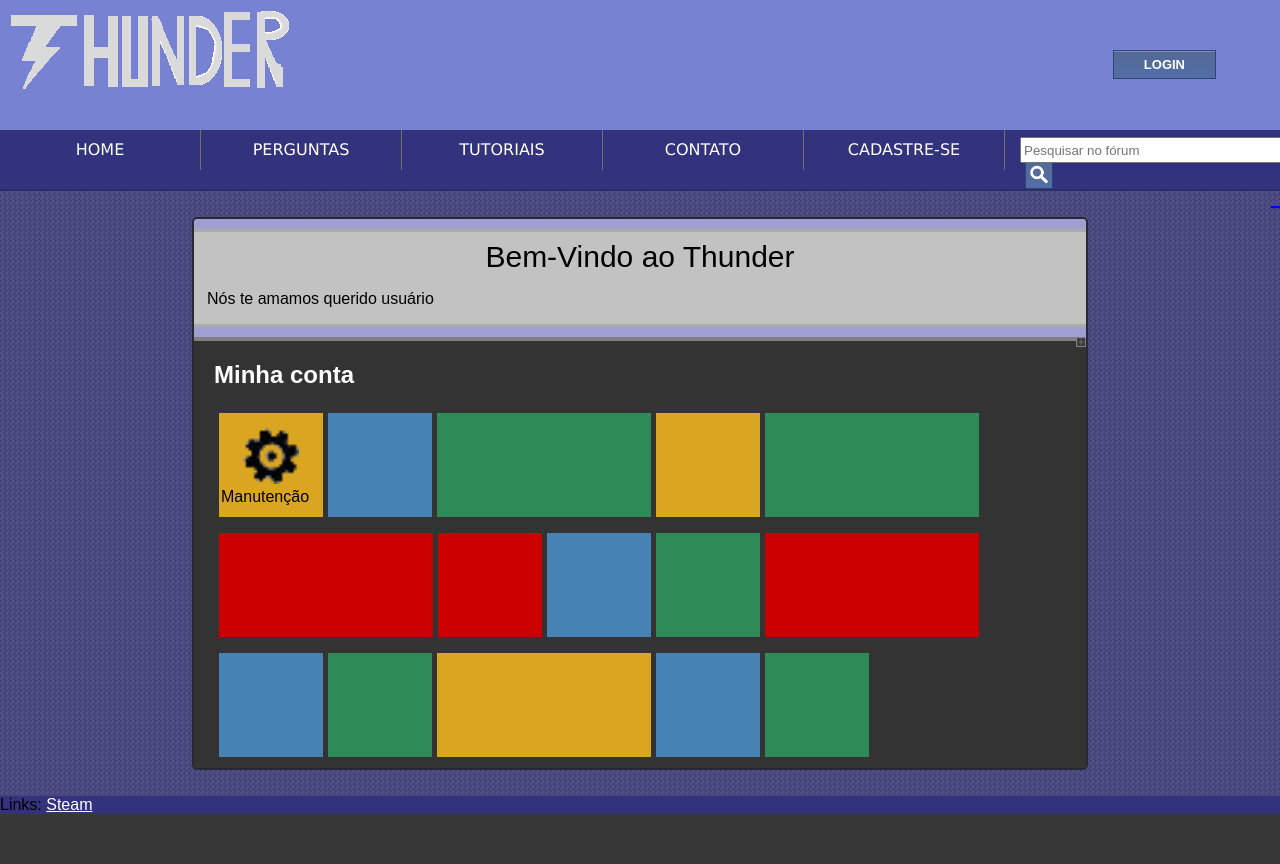
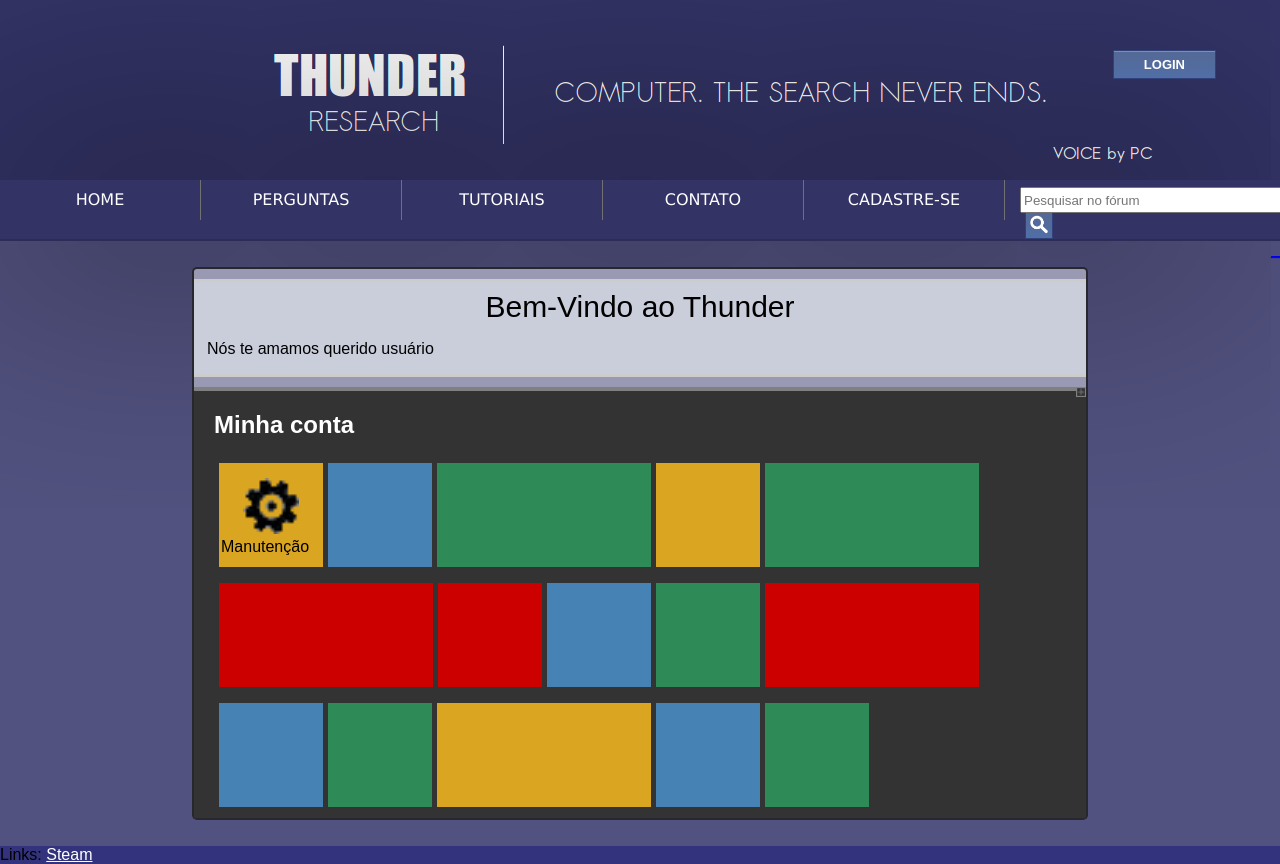
Before and after one commit to JumperLuko/Thunder-Forum-Informatica, a PHP site: page /index.html in a window 1280 px wide. Before the commit the page ends 814 px from the top, so only its background shows below. Run offline with PHP 8.4, Linux system fonts and the light colour scheme.

Commit message:
2015-08-27 Backup V1.8 melhorando visual geral com sombras

```diff
--- a/html/contato.html
+++ b/html/contato.html
@@ -11,7 +11,7 @@
 
 <body>
     <header>
-		<a href="index.html"><img src="../images/logo.png"></a>
+		<a href="../index.html"><img src="../images/logo.png"></a>
         <a href="login.html" class="ButtonLogin">LOGIN</a>
     </header>
 
--- a/html/perguntas.html
+++ b/html/perguntas.html
@@ -11,7 +11,7 @@
 
 <body>
     <header>
-		<a href="index.html"><img src="../images/logo.png"></a>
+		<a href="../index.html"><img src="../images/logo.png"></a>
         <a href="login.html" class="ButtonLogin">LOGIN</a>
     </header>
 
--- a/html/tutoriais.html
+++ b/html/tutoriais.html
@@ -11,7 +11,7 @@
 
 <body>
     <header>
-		<a href="index.html"><img src="../images/logo.png"></a>
+		<a href="../index.html"><img src="../images/logo.png"></a>
         <a href="login.html" class="ButtonLogin">LOGIN</a>
     </header>
 
--- a/index.html
+++ b/index.html
@@ -13,7 +13,7 @@
 
 <body>
     <header>
-    	<a href="index.html"><img src="images/logo.png"></a>
+
         <a href="html/login.html" class="ButtonLogin">LOGIN</a>
     </header>
 
@@ -25,13 +25,22 @@
     <li><a href="html/cadastro.html" >CADASTRE-SE</a></li>
     <input type="text" name="searching" placeholder="Pesquisar no fórum" class="search" value="">
     <a href="../index.html" class="ButtonSearch"><img src="images/search-icon.png" width="20px"></a>
-    </nav>
+</nav>
+
+<audio controls="auto" id="demo" hidden="true" controls autoplay>
+    <source src="PC_Thunder_speak.mp3" type="audio/mp3">
+</audio>
+
+<!--<div>
+  <button onclick="document.getElementById('demo').play()">Reproduzir o áudio</button>
+  <button onclick="document.getElementById('demo').pause()">Pausar o áudio</button>
+  <button onclick="document.getElementById('demo').volume+=0.1">Aumentar o volume</button>
+  <button onclick="document.getElementById('demo').volume-=0.1">Diminuir o volume</button>
+</div>-->
 
 <div class="marca_da_agua"><a href="codigos.html">_</a></div>
 
 <section class="content"><div class="article"><div class="title">Bem-Vindo ao Thunder</div><div class="text"><p>Nós te amamos querido usuário</div></div></div>
-
-
 
 <div class="myAccount">
 	<div class="more"><img src="images/more.png" id="more"/><div class="more_border"></div></div>
--- a/script/metro.js
+++ /dev/null
@@ -1,28 +0,0 @@
-// Arquivo script.js com função para apresentar a barra de rolagem
-
-$(function () {
-	var maiorLinha = 0;
-	$(".container .linha").each(function () {
-		var larguraLinha = 0;
-		$(this).children(".tile").each(function () {
-			larguraLinha += $(this).width();
-			larguraLinha += 2*parseInt($(this).css("margin-right").toString().replace("px", ""));
-		});
-		if (larguraLinha > maiorLinha)
-			maiorLinha = larguraLinha+5;
-	});
-	$(".container").css("width", maiorLinha.toString() + "px");
-});
-
-//Tratamento dos eventos de botão do mouse sobre os tiles
-
-$(".tile").mousedown(function () {
-	$(this).addClass("selecionado");
-});
-
-$(".tile").mouseup(function () {
-	$(this).removeClass("selecionado");
-});
-$(".tile").mouseleave(function () {
-	$(this).removeClass("selecionado");
-})
--- a/style.css
+++ b/style.css
@@ -1,6 +1,6 @@
 	body{
-		//background-color: #525280;
-		background-image: url(images/background.jpg);
+		background-color: #525280;
+		//background-image: url(images/background.jpg);
                 //height: 100%;
                 //width: 100%;
                 margin: 0px;
@@ -9,8 +9,9 @@
 
 //@font-face { font-family: Century; src: url('GOTHIC.ttf');}
 
-.header img{
-	width: 5%;
+header a img{
+	//width: 5%;
+
 }
 
 .marca_da_agua{
@@ -19,8 +20,10 @@
 
 	header{
 		width: 100%;
-		height: 130px;
-		background-color: #7782d2;
+		height: 180px;
+		background-color: #333366;
+        background-image:url(images/logo.png);
+        background-repeat: no-repeat;
 }
 
 	.ButtonLogin {
@@ -63,6 +66,10 @@
 		position: relative;
 		top:1px;
 	}
+
+    .ButtonLogin ul{
+      list-style: none;
+    }
 .ButtonSearch{
 		-moz-box-shadow:inset 0px 1px 0px 0px #7a8eb9;
 		-webkit-box-shadow:inset 0px 1px 0px 0px #7a8eb9;
@@ -106,7 +113,7 @@
 		top:1px;
 }
 	.navbar {
-		background: #33337d;
+		background: #333366;
 		//position: relative;
 		//top: 0px;
 		//left: 0px;
@@ -125,6 +132,7 @@
 		margin: 0px;
 		padding: 0px;
 		border-bottom: 2px solid rgba(0, 0, 0, 0.14);
+        box-shadow: -40px 0px 300px black;
 	}
 	.navbar li{
 		border-right-color: #717172;
@@ -168,7 +176,7 @@
 	}
 
         .content{
-            background-color:#9F9FD2;
+            background-color:#9999B3;
             border-radius:5px;
             margin-left:15%;
             margin-right:15%;
@@ -181,9 +189,9 @@
         .article{
             margin-top: 10px;
             margin-bottom:10px;
-            border-top:solid 3px #ABABAB;
-            border-bottom:solid 3px #ABABAB;
-            background: #C2C2C2;
+            border-top:solid 3px #CCC;
+            border-bottom:solid 3px #CCC;
+            background: #CACEDA;
         }
 
         .title{
```
Also changed, not shown: images/logo.png, 6 other files.
